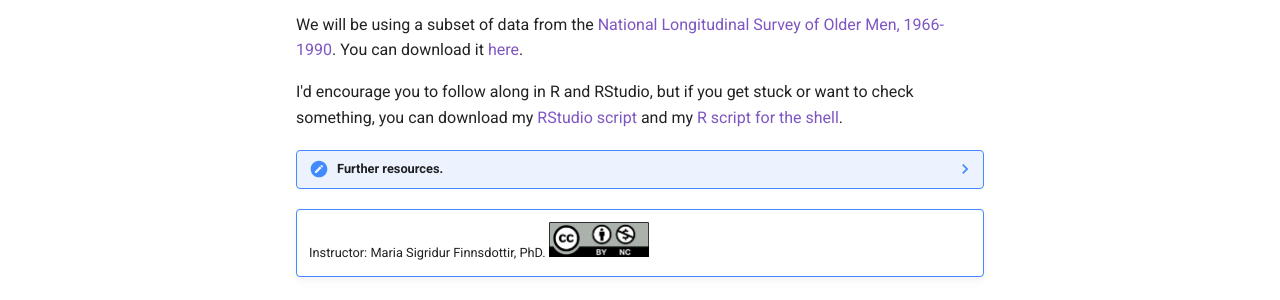
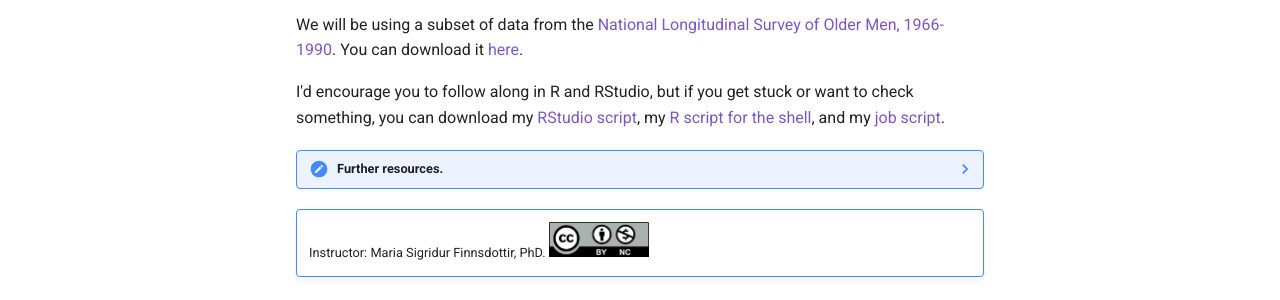
Before and after one commit to finnsdottir/hpc_r_2026, an MkDocs documentation site: the page built from docs/index.md, in a window 1280 px wide and 1042 px high. Shown: the part 697-997 px from the top of the window. Built offline with MkDocs 1.6.1 and Material for MkDocs 9.7.7, drawn with Linux system fonts in a browser that asks for light colours.

Commit message:
adding scripts

```diff
--- a/docs/index.md
+++ b/docs/index.md
@@ -15,7 +15,7 @@ This session is suitable for those with some R experience, who feel comfortable
 
 We will be using a subset of data from the [National Longitudinal Survey of Older Men, 1966-1990](https://www.nlsinfo.org/content/cohorts/older-and-young-men). You can download it [here](./content/nlsc_data.csv).
 
-I'd encourage you to follow along in R and RStudio, but if you get stuck or want to check something, you can download my [RStudio script](./content/rstudio_script.R) and my [R script for the shell]().
+I'd encourage you to follow along in R and RStudio, but if you get stuck or want to check something, you can download my [RStudio script](./content/rstudio_script.R), my [R script for the shell](./content/shell_script.R), and my [job script](./content/shell_job.sh).
 
 ???note "Further resources."
     - [High-performance research computing in R](https://mint.westdri.ca/r/wb_hpc_slides.html#/title-slide)
```
